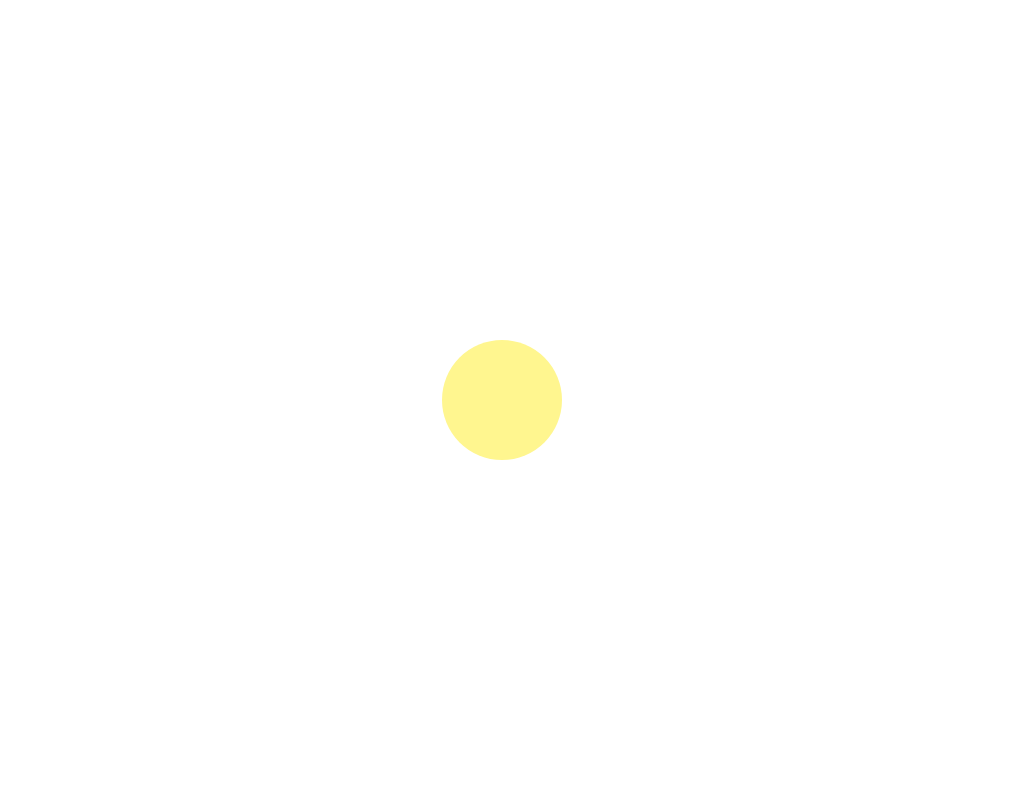
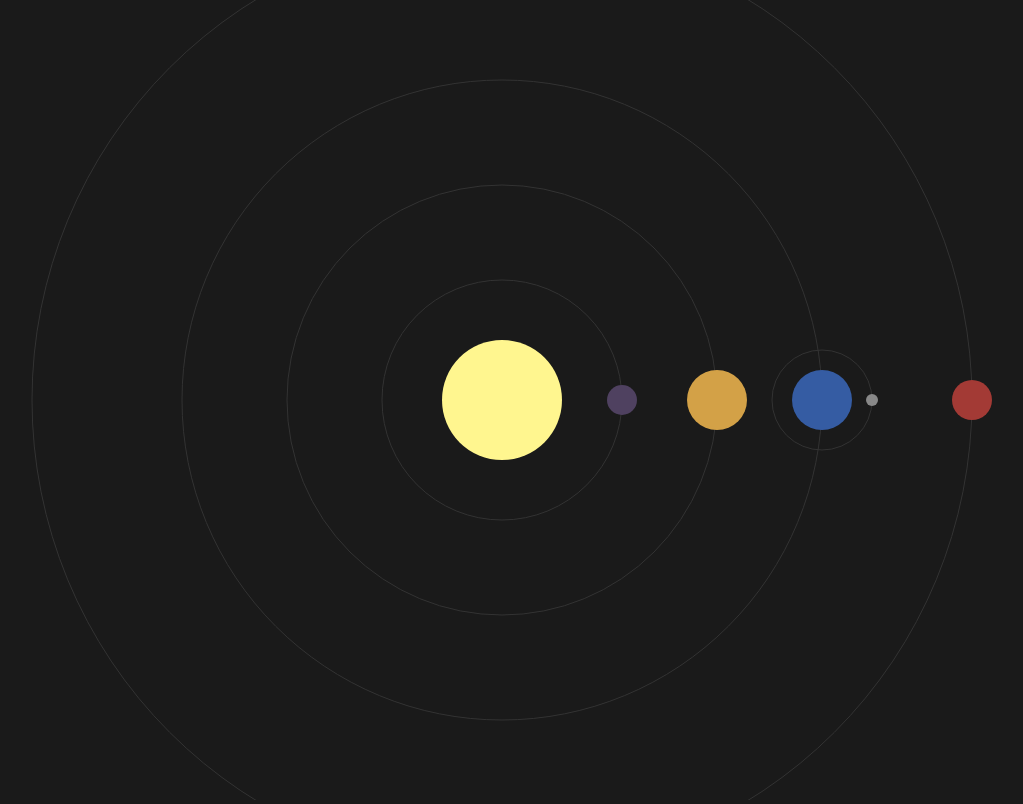
Before and after one commit to mateohubert2/TP_DAW_JS_Canvas, a plain HTML site: page index.html in a window 1280 px wide. Shown: the whole page, without its empty margins (138-1161 px from the left). Drawn offline with Linux system fonts and the light colour scheme.

Commit message:
Partie 2 / RECURSIVITE

```diff
--- a/css/style.css
+++ b/css/style.css
@@ -2,6 +2,8 @@ body {
     margin: 0;
     width: 100vw;
     height: 100vh;
+
+    background-color: #1a1a1a;
 }
 canvas {
     width: 100%;
--- a/js/draw.js
+++ b/js/draw.js
@@ -6,7 +6,7 @@ function resize()
 {
 canvas.width = canvas.clientWidth;
 canvas.height = canvas.clientHeight;
-drawCelestialBody(solarSystem.sun);
+drawSolarSystem();
 }
 window.addEventListener("resize", () => {
     resize();
@@ -17,8 +17,30 @@ function drawSquare(){
 }
 
 function drawCelestialBody(celestialBody){
+    context.save();
+    context.translate(celestialBody.distance, 0);
     context.beginPath();
-    context.arc(canvas.width / 2, canvas.height / 2, celestialBody.radius, 0, 2 * Math.PI);
+    context.arc(0, 0, celestialBody.radius, 0, 2 * Math.PI);
     context.fillStyle = celestialBody.color;
     context.fill();
+    celestialBody.satellites.forEach((satellite) => {
+        drawOrbit(satellite);
+        drawCelestialBody(satellite);
+    });
+    context.restore();
 }
+
+function drawSolarSystem(){
+    context.save();
+    context.translate(canvas.width / 2, canvas.height / 2);
+    drawCelestialBody(solarSystem.sun);
+    context.restore();
+}
+
+function drawOrbit(celestialBody)
+{
+    context.beginPath();
+    context.arc(0, 0, celestialBody.distance, 0, 2 * Math.PI);
+    context.strokeStyle = "#333333";
+    context.stroke();
+}
```
